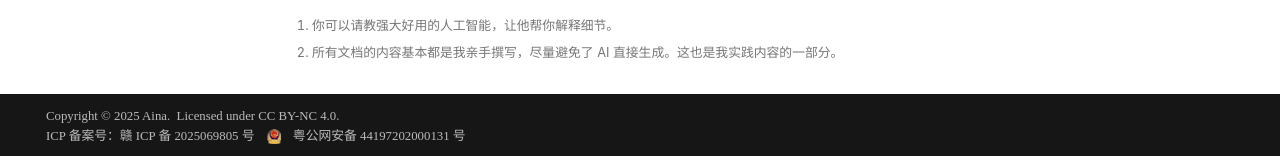
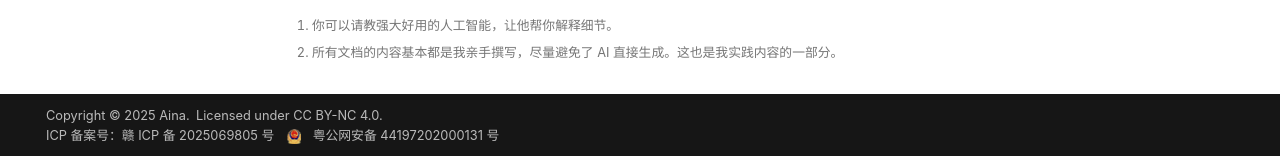
Before and after one commit to Enec0De/hgsrq, an MkDocs documentation site: the page built from docs/index.md, in a window 1280 px wide and 1400 px high, scrolled down 254 px. Shown: the part 1241-1397 px from the top of the window. Built offline with MkDocs 1.6.1 and Material for MkDocs 9.7.7, drawn with Linux system fonts in a browser that asks for light colours; some web fonts are replaced; comment, search, counter and statistics services are not loaded.

Commit message:
modify extra.css

```diff
--- a/docs/assets/stylesheets/extra.css
+++ b/docs/assets/stylesheets/extra.css
@@ -1,4 +1,6 @@
 /* Definition of font  */
+
+/*
 @font-face {
     font-family: "NeoZhiSongPlus";
     src:
@@ -19,12 +21,16 @@
         url("https://fonts.hgsrq.fun/LXGWNeoXiHeiPlus.woff2") format("woff2");
     font-display: swap;
 }
+*/
 
 /* Global font */
+
+/*
 :root {
     --md-text-font: "NeoXiHeiPlus";
     --md-code-font: "BrightCodeLight";
 }
+*/
 
 /* Definition of class */
 .md-typeset {
@@ -35,7 +41,7 @@
     display: flex;
     align-items: center;
     flex-wrap: wrap;
-    font-family: BrightCodeLight;
+    /* font-family: BrightCodeLight; */
 }
 
 .copyright-text {
```
